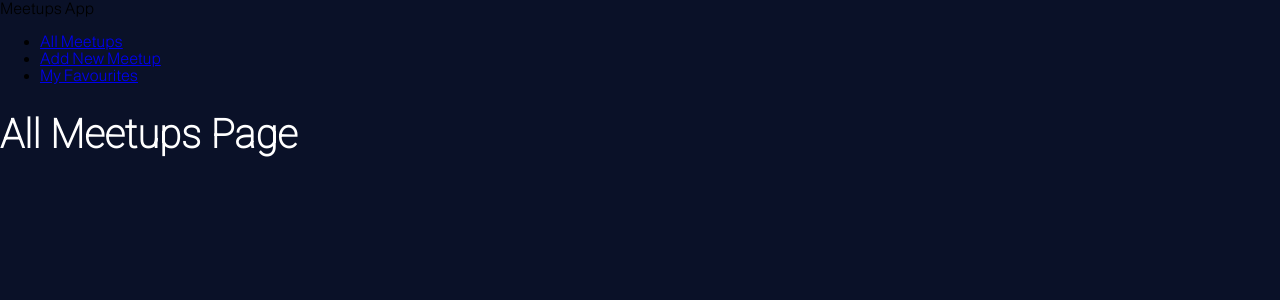
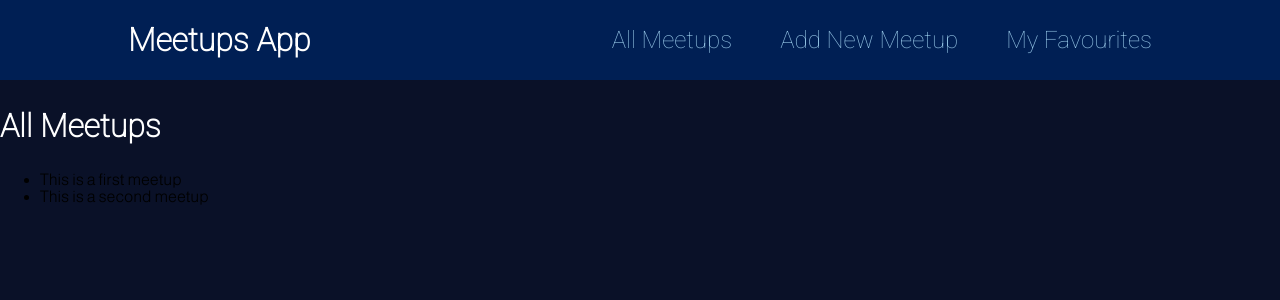
Before and after one commit to Electrolytful/Meetups, a React (Vite) app: page / in a window 1280 px wide. Shown: the top 300 px of the page. Built offline with nearby package versions, Linux system fonts and the light colour scheme.

Commit message:
added layout

```diff
--- a/index.html
+++ b/index.html
@@ -2,7 +2,6 @@
 <html lang="en">
   <head>
     <meta charset="UTF-8" />
-    <link rel="icon" type="image/svg+xml" href="/vite.svg" />
     <meta name="viewport" content="width=device-width, initial-scale=1.0" />
     <title>Meetups</title>
   </head>
--- a/src/App.jsx
+++ b/src/App.jsx
@@ -1,4 +1,5 @@
 import { Routes, Route } from "react-router-dom";
+
 import {
   AllMeetupsPage,
   NewMeetupPage,
--- a/src/components/layout/index.jsx
+++ b/src/components/layout/index.jsx
@@ -1,10 +1,12 @@
 import { Link } from "react-router-dom"
+import styles from './index.module.css';
+
 
 export default function Layout() {
     return (
         <>
-            <header>
-                <div>Meetups App</div>
+            <header className={styles.header}>
+                <div className={styles.logo}>Meetups App</div>
                 <nav>
                     <ul>
                         <li>
--- /dev/null
+++ b/src/components/layout/index.module.css
@@ -0,0 +1,54 @@
+@import '../../globals.css';
+
+* {
+    user-select: none;
+}
+
+.header {
+    width: 100%;
+    height: 5rem;
+    display: flex;
+    align-items: center;
+    justify-content: space-between;
+    background-color: var(--primary);
+    padding: 0 10%;
+    font-family: var(--roboto);
+}
+
+.logo {
+    font-size: var(--large-font);
+    color: var(--font-color);
+    font-weight: bold;
+}
+
+.header ul {
+    list-style: none;
+    margin: 0;
+    padding: 0;
+    display: flex;
+    align-items: baseline;
+}
+
+.header li {
+    margin-left: 3rem;
+}
+
+.header a {
+    text-decoration: none;
+    font-size: var(--med-font);
+    color: var(--light)
+}
+
+.header a:hover,
+.header a:active,
+.header a.active {
+    color: var(--font-color);
+}
+
+.badge {
+    background-color: #cc2062;
+    color: white;
+    border-radius: 12px;
+    padding: 0 1rem;
+    margin-left: 0.5rem;
+}
--- /dev/null
+++ b/src/globals.css
@@ -0,0 +1,21 @@
+/* imports */
+@import url('https://fonts.googleapis.com/css2?family=Almarai:wght@300&family=Roboto:wght@100&display=swap');
+
+:root {
+  /* colors */
+  --light: #8FBFE0;
+  --dark: #0A1128;
+  --primary: #001F54;
+  --green: #22D37D;
+  --red: #DF2935;
+  --font-color: #fff;
+
+  /* fonts */
+  --almarai: 'Almarai', sans-serif;
+  --roboto: 'Roboto', sans-serif;
+
+  /* font sizes */
+  --small-font: 1rem;
+  --med-font: 1.5rem;
+  --large-font: 2rem;
+}
--- a/src/index.css
+++ b/src/index.css
@@ -1,19 +1,4 @@
-/* imports */
-@import url('https://fonts.googleapis.com/css2?family=Almarai:wght@300&family=Roboto:wght@100&display=swap');
-
-:root {
-  /* colors */
-  --light: #8FBFE0;
-  --dark: #0A1128;
-  --primary: #001F54;
-  --green: #22D37D;
-  --red: #DF2935;
-  --font-color: #fff;
-
-  /* fonts */
-  --almarai: 'Almarai', sans-serif;
-  --roboto: 'Roboto', sans-serif;
-}
+@import './globals.css';
 
 * {
   box-sizing: border-box;
@@ -28,12 +13,12 @@ body {
 
 h1 {
   font-family: var(--roboto);
-  font-size: 2.5rem;
+  font-size: var(--large-font);
   color: var(--font-color);
 }
 
 h2 {
   font-family: var(--roboto);
-  font-size: 1.5rem;
+  font-size: var(--med-font);
   color: var(--font-color);
 }
--- a/src/pages/AllMeetupsPage/index.jsx
+++ b/src/pages/AllMeetupsPage/index.jsx
@@ -1,7 +1,33 @@
+const DUMMY_DATA = [
+  {
+    id: "1",
+    title: "This is a first meetup",
+    image:
+      "https://upload.wikimedia.org/wikipedia/commons/thumb/d/d3/Stadtbild_M%C3%BCnchen.jpg/2560px-Stadtbild_M%C3%BCnchen.jpg",
+    address: "Meetupstreet 5, 12345 Meetup City",
+    description:
+      "This is a first, amazing meetup which you definitely should not miss. It will be a lot of fun!",
+  },
+  {
+    id: "2",
+    title: "This is a second meetup",
+    image:
+      "https://upload.wikimedia.org/wikipedia/commons/thumb/d/d3/Stadtbild_M%C3%BCnchen.jpg/2560px-Stadtbild_M%C3%BCnchen.jpg",
+    address: "Meetupstreet 5, 12345 Meetup City",
+    description:
+      "This is a first, amazing meetup which you definitely should not miss. It will be a lot of fun!",
+  },
+];
+
 export default function AllMeetupsPage() {
-    return (
-        <>
-            <h1>All Meetups Page</h1>
-        </>
-    )
+  return (
+    <section>
+      <h1>All Meetups</h1>
+      <ul>
+        {DUMMY_DATA.map((meetup) => {
+          return <li key={meetup.id}>{meetup.title}</li>;
+        })}
+      </ul>
+    </section>
+  );
 }
```
